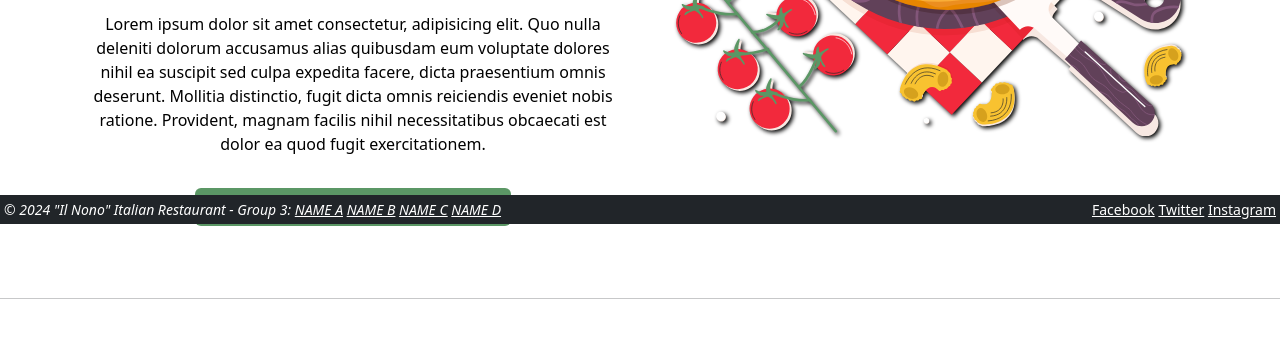
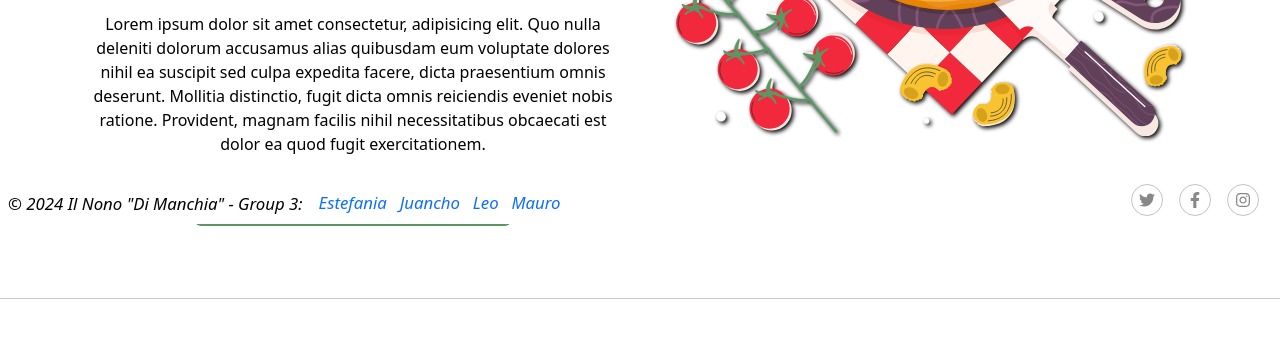
Before and after one commit to NiaHermida/CaC-Node, a website built with Vite: page my-project/src/index.html in a window 1280 px wide. Shown: the part 576-914 px from the top of the page. Built offline with nearby package versions, Linux system fonts and the light colour scheme; files whose address does not match are found by name; a web font is replaced by a local one.

Commit message:
linkIcon

```diff
--- a/my-project/src/index.html
+++ b/my-project/src/index.html
@@ -3,7 +3,10 @@
   <head>
     <meta charset="utf-8" />
     <meta name="viewport" content="width=device-width, initial-scale=1" />
-    <title>Il Nono Italian Restaurant</title>
+    <title>Il Nono "Di Manchia"</title>
+
+    <link rel="icon" href="./img/nonoLogo.svg" type="image/svg" />
+
     <script type="module" src="./js/main.js"></script>
   </head>
 
@@ -46,7 +49,7 @@
             </button>
           </div>
 
-          <div class="collapse navbar-collapse" id="navbarNav">
+          <div class="collapse navbar-collapse">
             <ul class="navbar-nav ms-auto">
               <li class="nav-item">
                 <a
@@ -114,29 +117,49 @@
         </div>
       </section>
 
-      <br>
-      <hr>
-      <br>
+      <br />
+      <hr />
+      <br />
 
       <!--- About Section -->
-
     </main>
 
     <!-- Footer -->
     <footer
-      class="d-flex justify-content-between bg-dark text-white text-center p-1 fixed-bottom small"
+      class="d-flex justify-content-between bg-white text-black text-center p-2 fixed-bottom small"
     >
-      <cite>
-        &copy; 2024 "Il Nono" Italian Restaurant - Group 3:
-        <a href="" class="text-white">NAME A</a>
-        <a href="" class="text-white">NAME B</a>
-        <a href="" class="text-white">NAME C</a>
-        <a href="" class="text-white">NAME D</a>
+      <cite class="d-flex justify-content-between align-items-end">
+        &copy; 2024 Il Nono "Di Manchia" - Group 3:
+        <div class="groupNames d-flex">
+          <a href="">Estefania</a>
+          <a href="">Juancho</a>
+          <a href="">Leo</a>
+          <a href="">Mauro</a>
+        </div>
       </cite>
-      <div class="socialNetworks">
-        <a href="#" class="text-white">Facebook</a>
-        <a href="#" class="text-white">Twitter</a>
-        <a href="#" class="text-white">Instagram</a>
+
+      <div class="socials-container">
+        <a href="#" class="social twitter">
+          <svg viewBox="0 0 512 512">
+            <path
+              d="M459.37 151.716c.325 4.548.325 9.097.325 13.645 0 138.72-105.583 298.558-298.558 298.558-59.452 0-114.68-17.219-161.137-47.106 8.447.974 16.568 1.299 25.34 1.299 49.055 0 94.213-16.568 130.274-44.832-46.132-.975-84.792-31.188-98.112-72.772 6.498.974 12.995 1.624 19.818 1.624 9.421 0 18.843-1.3 27.614-3.573-48.081-9.747-84.143-51.98-84.143-102.985v-1.299c13.969 7.797 30.214 12.67 47.431 13.319-28.264-18.843-46.781-51.005-46.781-87.391 0-19.492 5.197-37.36 14.294-52.954 51.655 63.675 129.3 105.258 216.365 109.807-1.624-7.797-2.599-15.918-2.599-24.04 0-57.828 46.782-104.934 104.934-104.934 30.213 0 57.502 12.67 76.67 33.137 23.715-4.548 46.456-13.32 66.599-25.34-7.798 24.366-24.366 44.833-46.132 57.827 21.117-2.273 41.584-8.122 60.426-16.243-14.292 20.791-32.161 39.308-52.628 54.253z"
+            ></path>
+          </svg>
+        </a>
+
+        <a href="#" class="social facebook"
+          ><svg viewBox="0 0 320 512">
+            <path
+              d="M279.14 288l14.22-92.66h-88.91v-60.13c0-25.35 12.42-50.06 52.24-50.06h40.42V6.26S260.43 0 225.36 0c-73.22 0-121.08 44.38-121.08 124.72v70.62H22.89V288h81.39v224h100.17V288z"
+            ></path></svg
+        ></a>
+
+        <a href="#" class="social instagram"
+          ><svg viewBox="0 0 448 512">
+            <path
+              d="M224.1 141c-63.6 0-114.9 51.3-114.9 114.9s51.3 114.9 114.9 114.9S339 319.5 339 255.9 287.7 141 224.1 141zm0 189.6c-41.1 0-74.7-33.5-74.7-74.7s33.5-74.7 74.7-74.7 74.7 33.5 74.7 74.7-33.6 74.7-74.7 74.7zm146.4-194.3c0 14.9-12 26.8-26.8 26.8-14.9 0-26.8-12-26.8-26.8s12-26.8 26.8-26.8 26.8 12 26.8 26.8zm76.1 27.2c-1.7-35.9-9.9-67.7-36.2-93.9-26.2-26.2-58-34.4-93.9-36.2-37-2.1-147.9-2.1-184.9 0-35.8 1.7-67.6 9.9-93.9 36.1s-34.4 58-36.2 93.9c-2.1 37-2.1 147.9 0 184.9 1.7 35.9 9.9 67.7 36.2 93.9s58 34.4 93.9 36.2c37 2.1 147.9 2.1 184.9 0 35.9-1.7 67.7-9.9 93.9-36.2 26.2-26.2 34.4-58 36.2-93.9 2.1-37 2.1-147.8 0-184.8zM398.8 388c-7.8 19.6-22.9 34.7-42.6 42.6-29.5 11.7-99.5 9-132.1 9s-102.7 2.6-132.1-9c-19.6-7.8-34.7-22.9-42.6-42.6-11.7-29.5-9-99.5-9-132.1s-2.6-102.7 9-132.1c7.8-19.6 22.9-34.7 42.6-42.6 29.5-11.7 99.5-9 132.1-9s102.7-2.6 132.1 9c19.6 7.8 34.7 22.9 42.6 42.6 11.7 29.5 9 99.5 9 132.1s2.7 102.7-9 132.1z"
+            ></path></svg
+        ></a>
       </div>
     </footer>
   </body>
--- a/my-project/src/scss/styles.scss
+++ b/my-project/src/scss/styles.scss
@@ -45,6 +45,101 @@ header {
   }
 }
 
+footer {
+  cite {
+    font-size: 1.2em;
+    font-weight: 400;
+    color: #000;
+
+    .groupNames {
+      padding-left: 1rem;
+      gap: 0.8rem;
+
+      a {
+        text-decoration: none;
+        border-bottom: 1px solid transparent;
+
+        &:hover {
+          border-bottom: 1px solid #000;
+        }
+      }
+    }
+  }
+
+  .socials-container {
+    width: fit-content;
+    height: fit-content;
+    display: flex;
+    align-items: center;
+    justify-content: center;
+
+    padding-right: 1%;
+    gap: 1rem;
+  }
+
+  .social {
+    width: 2rem;
+    height: 2rem;
+    display: flex;
+    align-items: center;
+    justify-content: center;
+    border-radius: 50%;
+    border: 1px solid #c2c2c2;
+  }
+
+  .twitter:hover {
+    background: linear-gradient(45deg, #66757f, #00acee, #36daff, #dbedff);
+
+    svg {
+      fill: #fff;
+    }
+  }
+  .facebook:hover {
+    background: linear-gradient(45deg, #134ac0, #316ff6, #78a3ff);
+
+    svg {
+      fill: #fff;
+    }
+  }
+
+  .instagram:hover {
+    background: #f09433;
+    background: -moz-linear-gradient(
+      45deg,
+      #f09433 0%,
+      #e6683c 25%,
+      #dc2743 50%,
+      #cc2366 75%,
+      #bc1888 100%
+    );
+    background: -webkit-linear-gradient(
+      45deg,
+      #f09433 0%,
+      #e6683c 25%,
+      #dc2743 50%,
+      #cc2366 75%,
+      #bc1888 100%
+    );
+    background: linear-gradient(
+      45deg,
+      #f09433 0%,
+      #e6683c 25%,
+      #dc2743 50%,
+      #cc2366 75%,
+      #bc1888 100%
+    );
+    filter: progid:DXImageTransform.Microsoft.gradient( startColorstr='#f09433', endColorstr='#bc1888',GradientType=1 );
+
+    svg {
+      fill: #fff;
+    }
+  }
+  .social svg {
+    fill: #888;
+    height: 1rem;
+  }
+}
+
 #textHomeContent {
   h1 {
     font-family: "Kaushan Script", cursive;
```
Also changed, not shown: my-project/src/img/nonoLogo.svg (added).
